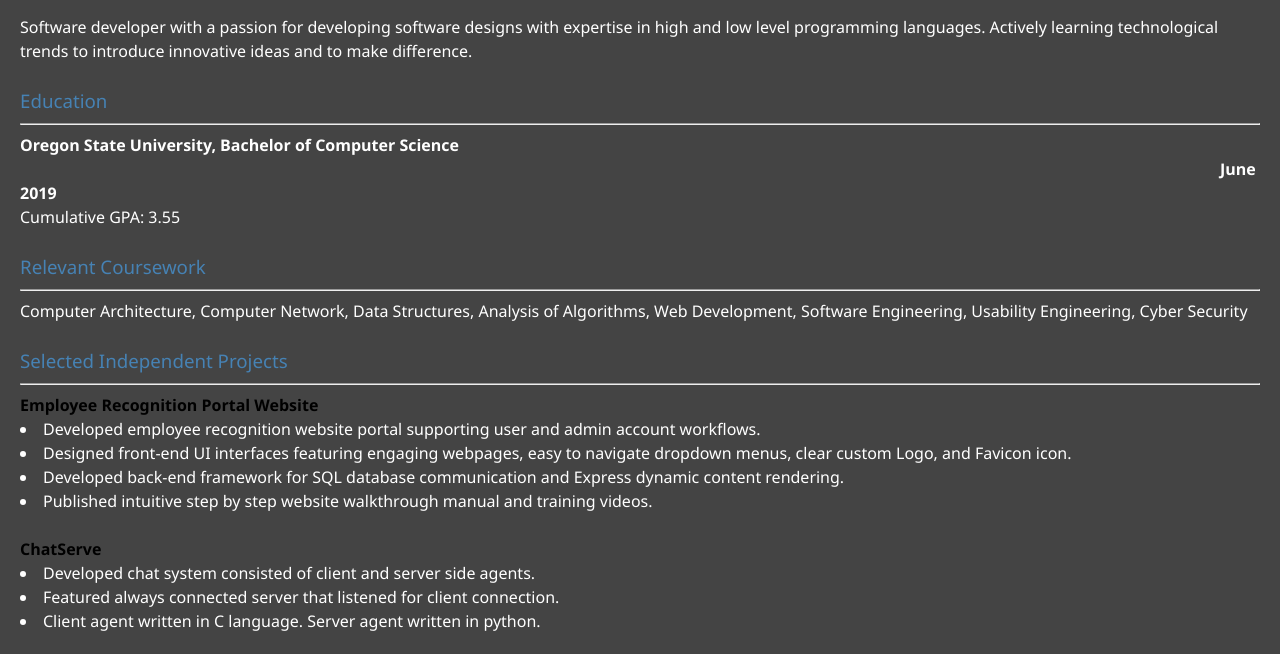
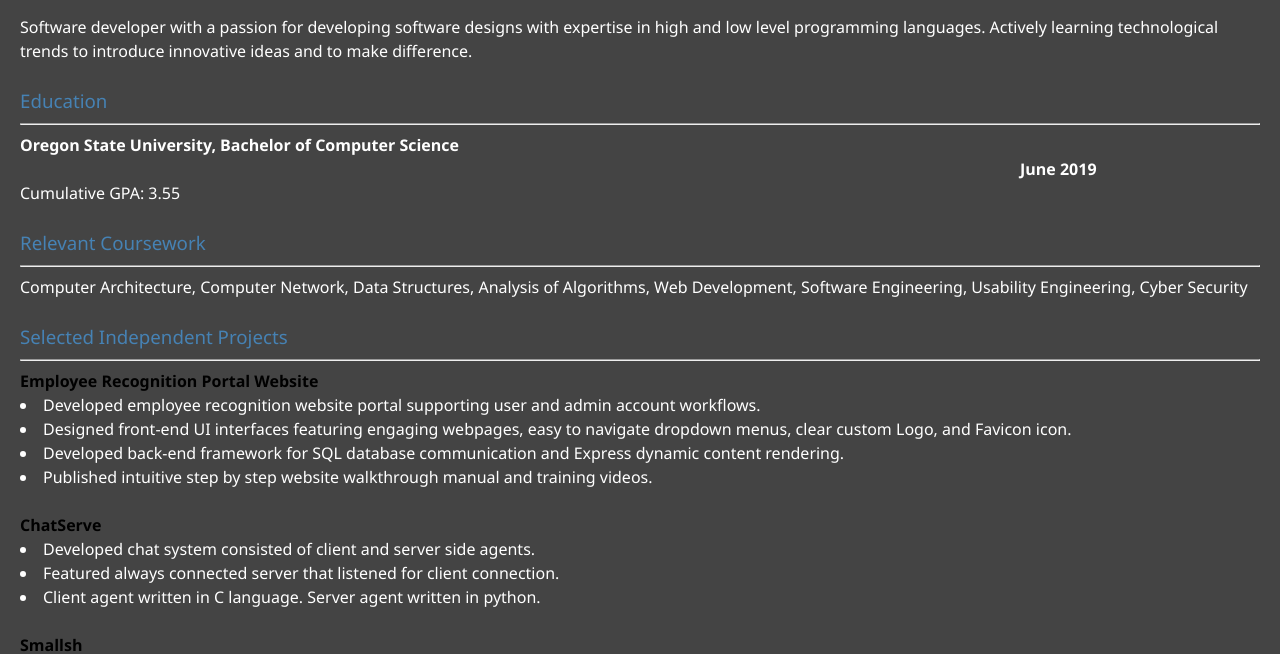
Before and after one commit to anmistry/Portfolio, a website: page dist1/resume.html in a window 1280 px wide. Shown: the part 117-771 px from the top of the page. Drawn offline with nearby package versions, Linux system fonts and the light colour scheme; files that its build step writes are made by us from their sources.

Commit message:
Update resume.html

```diff
--- a/dist1/resume.html
+++ b/dist1/resume.html
@@ -48,7 +48,7 @@
     </div>
     <h3 style="margin-top: 0px; margin-bottom: 0px; padding: 0; color: steelblue;">Education</h3>
     <hr>
-        <h4 style="margin-top: 0px; margin-bottom: 0px; padding: 0;">Oregon State University, Bachelor of Computer Science <span style="padding-left:1200px;">June 2019</h4>
+        <h4 style="margin-top: 0px; margin-bottom: 0px; padding: 0;">Oregon State University, Bachelor of Computer Science <span style="padding-left:1000px;">June 2019</h4>
             <p style="margin-top: 0px; margin-bottom: 0px; padding: 0;">
                 Cumulative GPA: 3.55
             </p>
```
